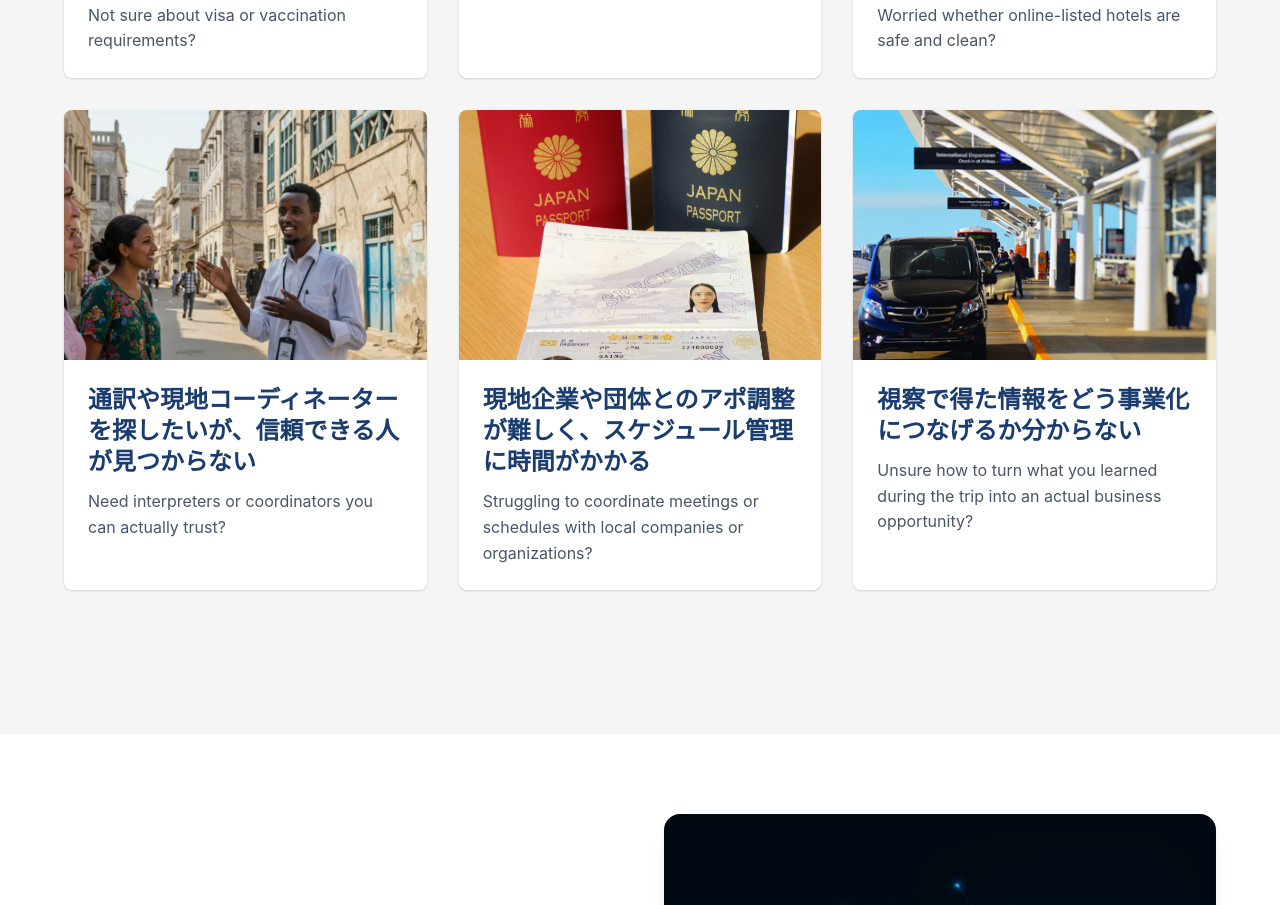
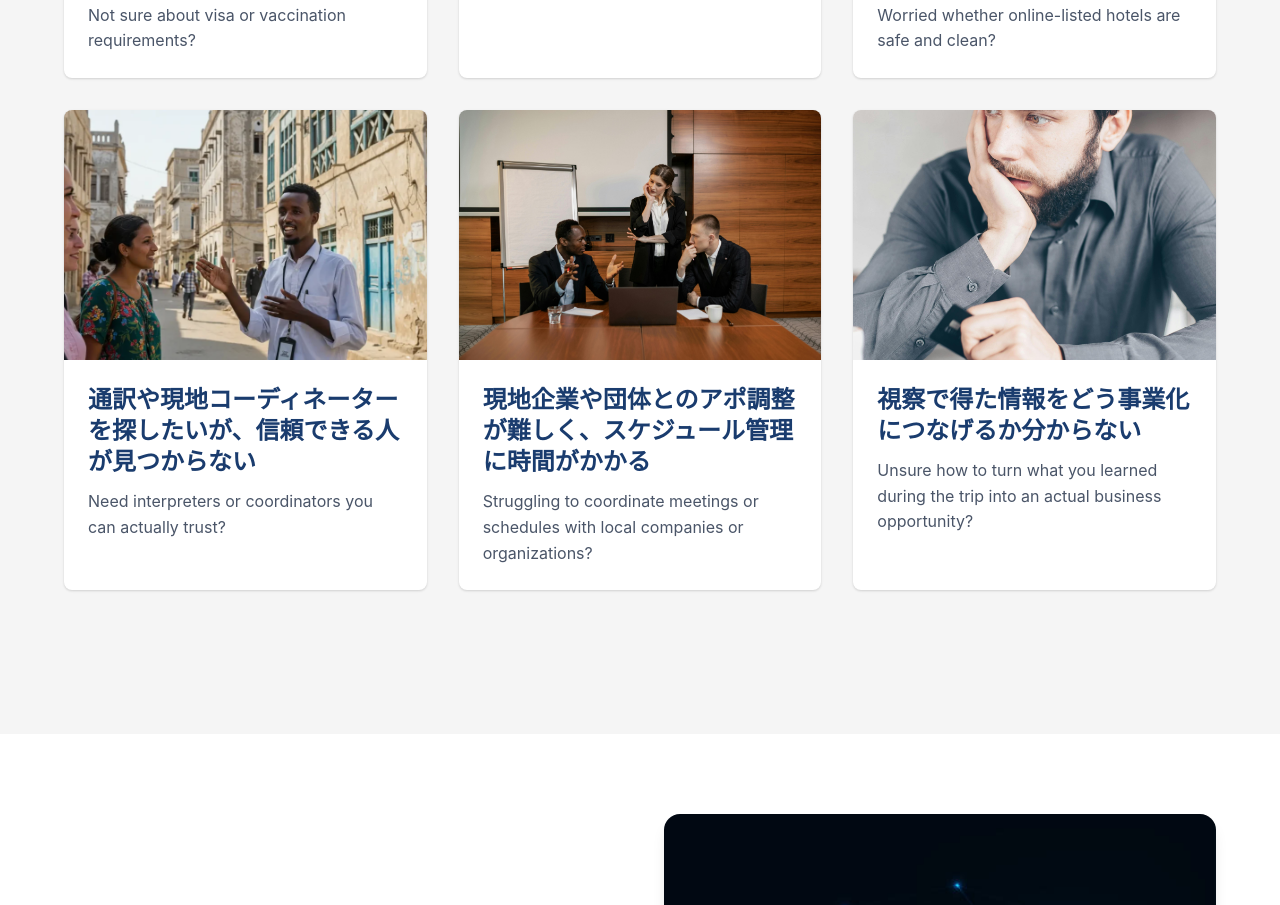
Before and after one commit to conradera/Africa-Travel-Biz, a website: page index.html in a window 1280 px wide. Shown: the part 1405-2310 px from the top of the page. Drawn offline with nearby package versions, Linux system fonts and the light colour scheme.

Commit message:
Update index.html to replace images in the empathy section for better relevance and context, enhancing the visual representation of meeting coordination and business opportunity challenges.

```diff
--- a/index.html
+++ b/index.html
@@ -284,7 +284,7 @@
 
                     <div class="empathy-item">
                         <div class="empathy-image">
-                            <img src="Visa.jpg" alt="Meeting coordination challenges" loading="lazy">
+                            <img src="meeting.jpg" alt="Meeting coordination challenges" loading="lazy">
                         </div>
                         <div class="empathy-text">
                             <h3>現地企業や団体とのアポ調整が難しく、スケジュール管理に時間がかかる</h3>
@@ -294,7 +294,7 @@
 
                     <div class="empathy-item">
                         <div class="empathy-image">
-                            <img src="Pickup.webp" alt="Business opportunity challenges" loading="lazy">
+                            <img src="confused.jpg" alt="Business opportunity challenges" loading="lazy">
                         </div>
                         <div class="empathy-text">
                             <h3>視察で得た情報をどう事業化につなげるか分からない</h3>
```
